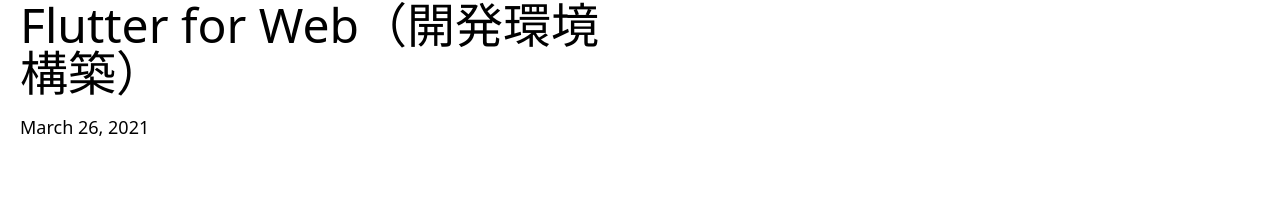
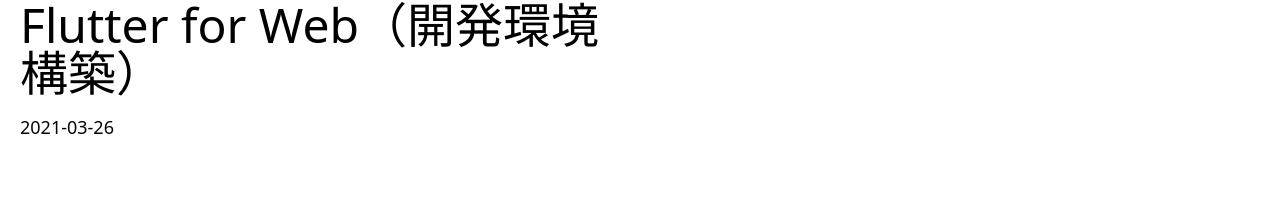
Before and after one commit to toshi-click/next-ssg-blog, a Next.js app: page / in a window 1280 px wide. Shown: the part 411-616 px from the top of the page. Built offline with nearby package versions, Linux system fonts and the light colour scheme.

Commit message:
日付のフォーマットを日本向けに修正

```diff
--- a/src/components/date-formatter.tsx
+++ b/src/components/date-formatter.tsx
@@ -6,7 +6,7 @@
 
 const DateFormatter = ({ dateString }: Props) => {
   const date = parseISO(dateString)
-  return <time dateTime={dateString}>{format(date, 'LLLL	d, yyyy')}</time>
+  return <time dateTime={dateString}>{format(date, 'yyyy-MM-dd')}</time>
 }
 
 export default DateFormatter
```
